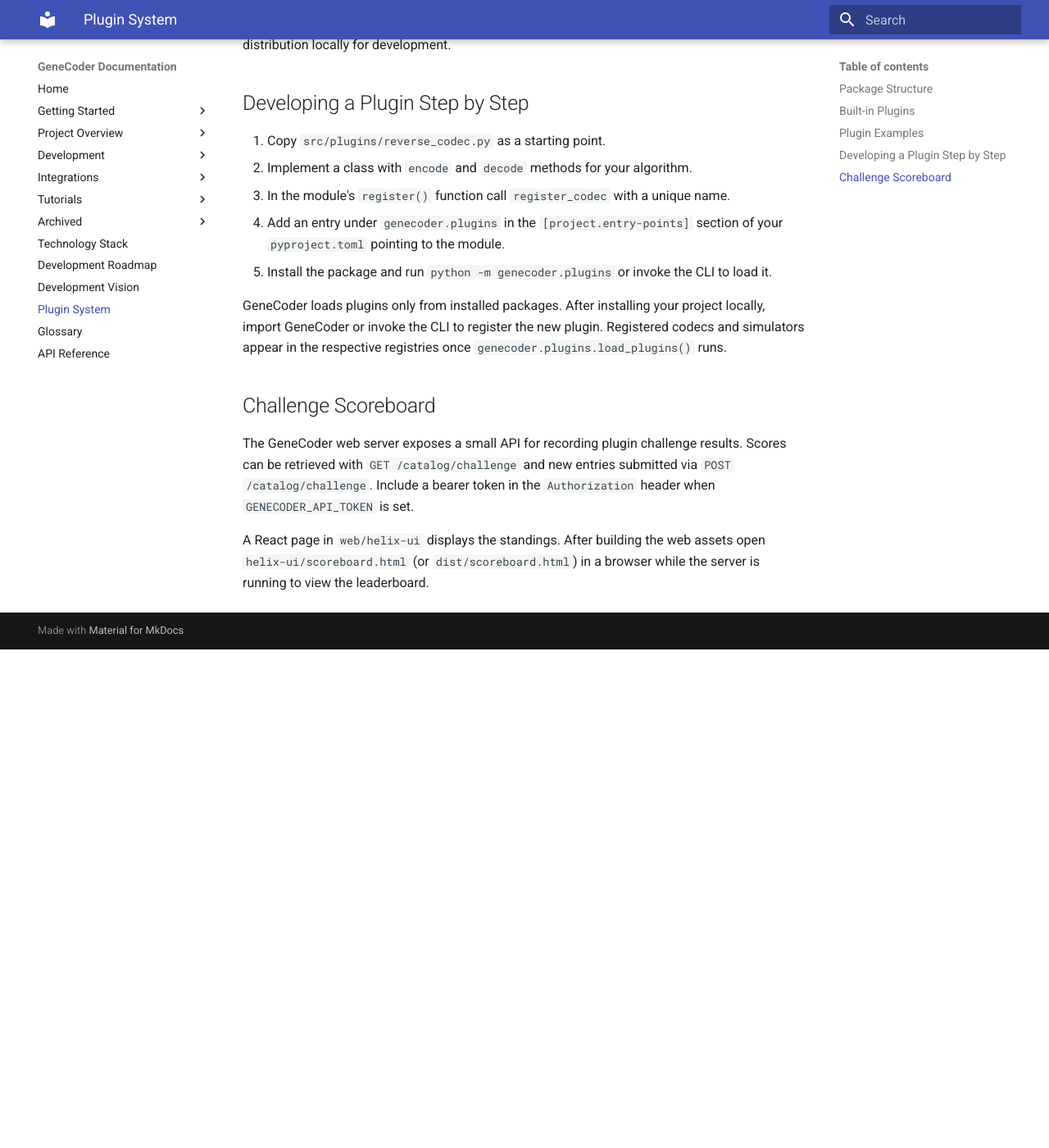
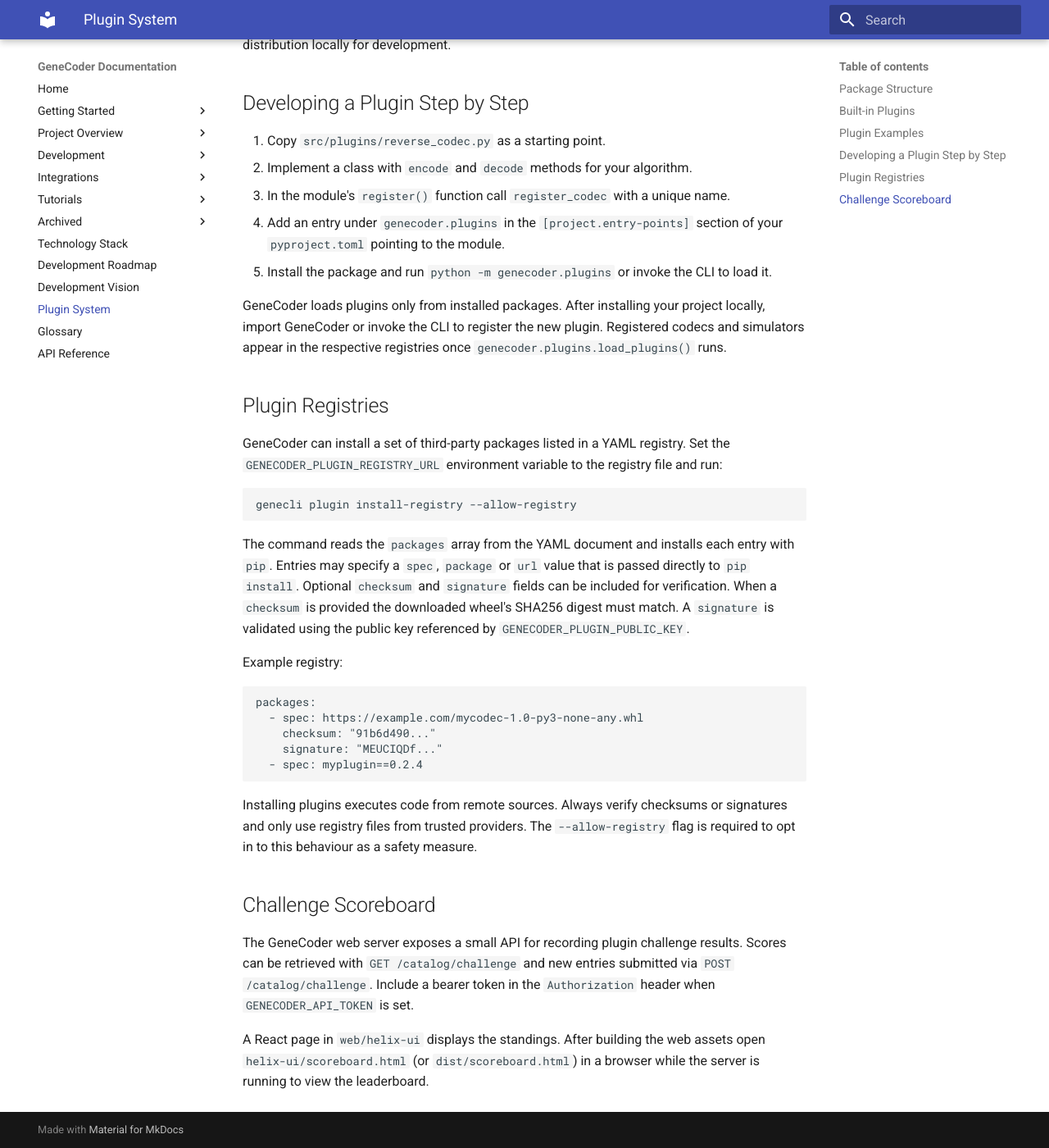
Before and after one commit to d0tTino/GeneCoder, an MkDocs documentation site: the page built from docs/plugins.md, in a window 1280 px wide and 1400 px high, scrolled down 1982 px. Shown: the whole window at 82% size. Built offline with MkDocs 1.6.1 and Material for MkDocs 9.7.7, drawn with Linux system fonts in a browser that asks for light colours; before the commit the page ends 2774 px from its top, so only the background shows below that.

Commit message:
docs: document plugin registry usage

````diff
--- a/docs/plugins.md
+++ b/docs/plugins.md
@@ -112,6 +112,38 @@
 Registered codecs and simulators appear in the respective registries once
 `genecoder.plugins.load_plugins()` runs.
 
+## Plugin Registries
+
+GeneCoder can install a set of third-party packages listed in a YAML registry.
+Set the `GENECODER_PLUGIN_REGISTRY_URL` environment variable to the registry
+file and run:
+
+```bash
+genecli plugin install-registry --allow-registry
+```
+
+The command reads the `packages` array from the YAML document and installs each
+entry with `pip`. Entries may specify a `spec`, `package` or `url` value that is
+passed directly to `pip install`. Optional `checksum` and `signature` fields can
+be included for verification. When a `checksum` is provided the downloaded
+wheel's SHA256 digest must match. A `signature` is validated using the public
+key referenced by `GENECODER_PLUGIN_PUBLIC_KEY`.
+
+Example registry:
+
+```yaml
+packages:
+  - spec: https://example.com/mycodec-1.0-py3-none-any.whl
+    checksum: "91b6d490..."
+    signature: "MEUCIQDf..."
+  - spec: myplugin==0.2.4
+```
+
+Installing plugins executes code from remote sources. Always verify checksums or
+signatures and only use registry files from trusted providers. The
+`--allow-registry` flag is required to opt in to this behaviour as a safety
+measure.
+
 
 ## Challenge Scoreboard
 
````
